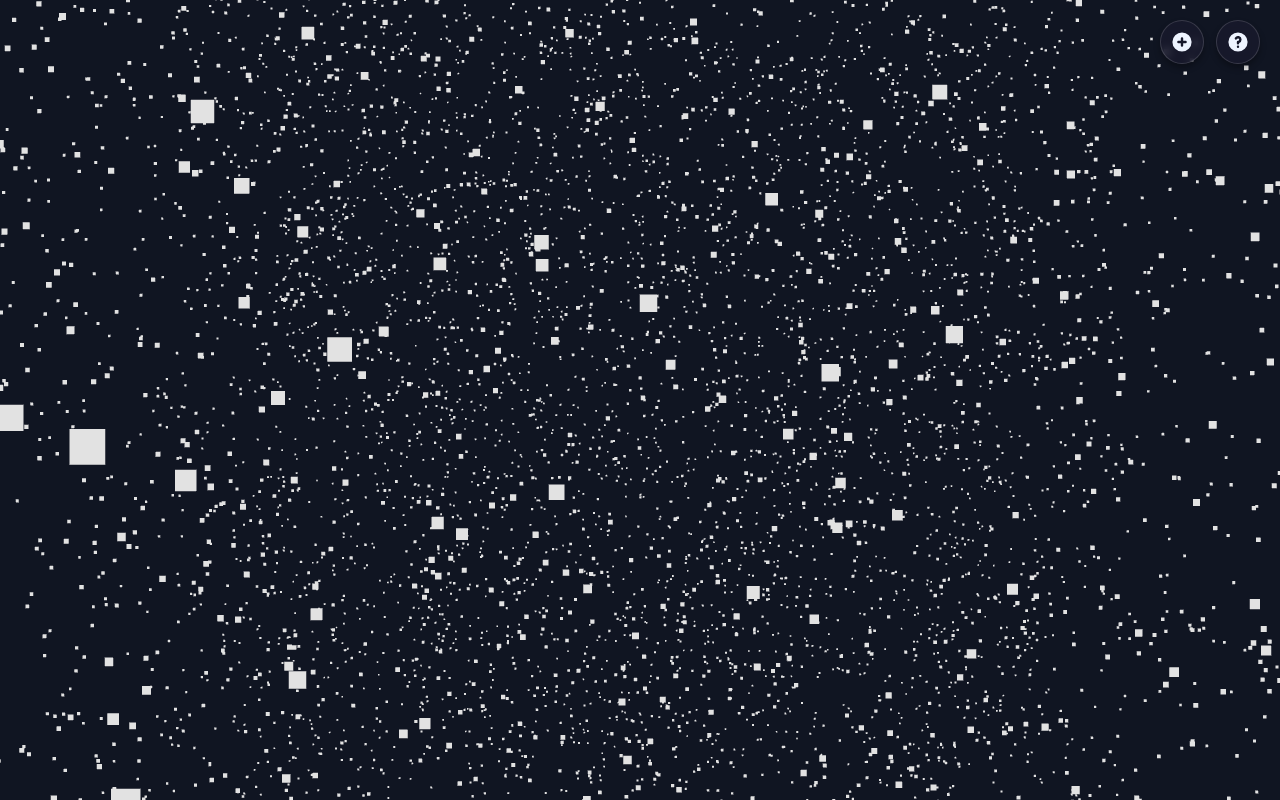
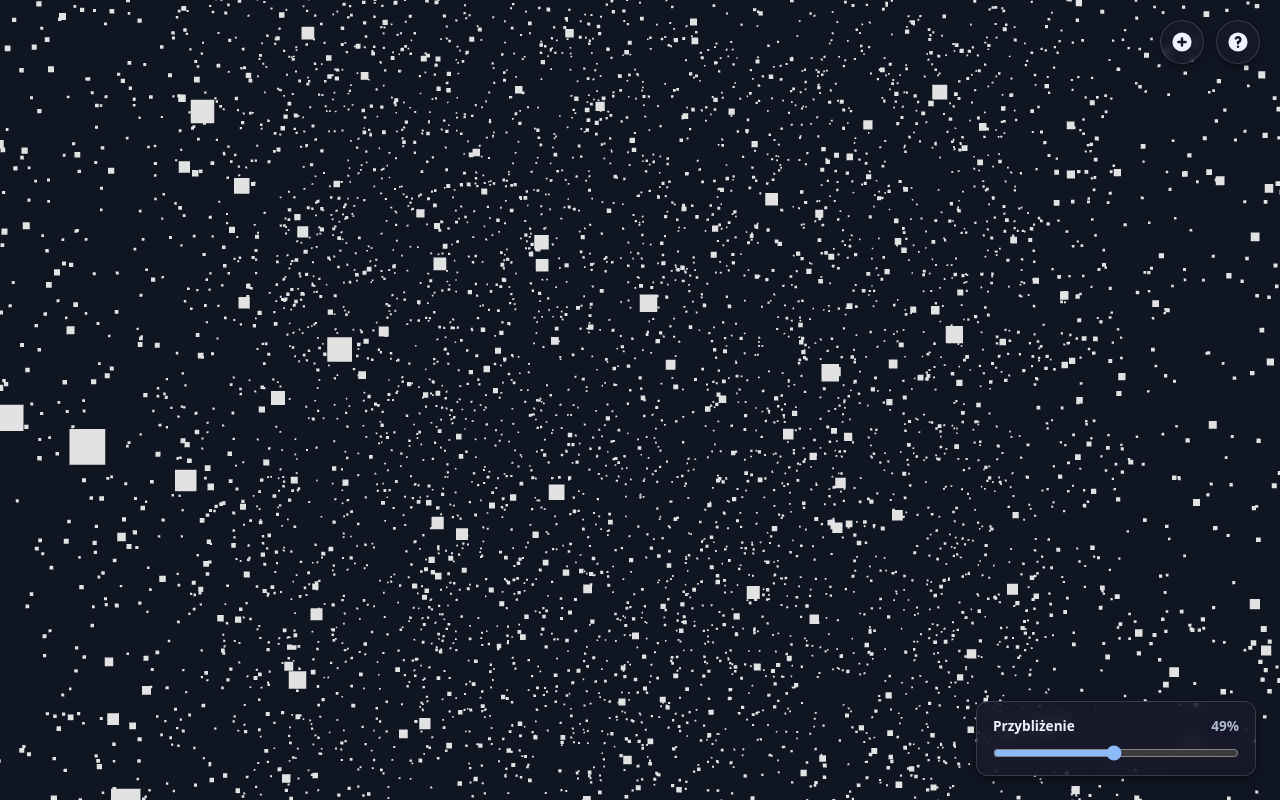
Before and after one commit to Vilczyca/wizualizacja, a React (Vite) app in the folder FE/: page / in a window 1280 px wide. Built offline with nearby package versions, Linux system fonts and the light colour scheme.

Commit message:
Zoom slider + bug fix

```diff
--- a/FE/src/App.css
+++ b/FE/src/App.css
@@ -15,6 +15,51 @@
 
 .scene-layer canvas {
   display: block;
+}
+
+.zoom-control {
+  position: absolute;
+  right: 24px;
+  bottom: 24px;
+  z-index: 1;
+  width: min(280px, calc(100vw - 32px));
+  padding: 14px 16px 12px;
+  border: 1px solid var(--color-border-strong);
+  border-radius: var(--radius-control);
+  background: var(--color-control-surface);
+  color: var(--color-text);
+  box-shadow: var(--shadow-control);
+  backdrop-filter: blur(8px);
+  -webkit-backdrop-filter: blur(8px);
+}
+
+.zoom-control-heading {
+  display: flex;
+  align-items: center;
+  justify-content: space-between;
+  gap: 12px;
+  margin-bottom: 8px;
+  font-size: 0.85rem;
+  font-weight: 600;
+}
+
+.zoom-control output {
+  color: var(--color-text-muted);
+  font-variant-numeric: tabular-nums;
+}
+
+.zoom-control input[type="range"] {
+  display: block;
+  width: 100%;
+  height: 20px;
+  margin: 0;
+  accent-color: var(--color-accent);
+  cursor: pointer;
+}
+
+.zoom-control input[type="range"]:focus-visible {
+  outline: 2px solid var(--color-focus);
+  outline-offset: 3px;
 }
 
 .app-toolbar {
@@ -214,6 +259,11 @@
 }
 
 @media (max-width: 520px) {
+  .zoom-control {
+    right: 16px;
+    bottom: 16px;
+  }
+
   .modal-backdrop {
     padding: 16px;
   }
--- a/FE/src/components/scene/Scene3D.tsx
+++ b/FE/src/components/scene/Scene3D.tsx
@@ -1,8 +1,50 @@
+import { useRef, useState, type ComponentRef } from "react";
 import { Canvas } from "@react-three/fiber";
 import { OrbitControls } from "@react-three/drei";
 import { PointCloud } from "./PointCloud";
+import { ZoomControl } from "../ui/ZoomControl";
+
+const MIN_DISTANCE = 12;
+const MAX_DISTANCE = 200;
+
+function distanceToZoom(distance: number) {
+  return (
+    (100 * Math.log(MAX_DISTANCE / distance)) /
+    Math.log(MAX_DISTANCE / MIN_DISTANCE)
+  );
+}
+
+function zoomToDistance(zoom: number) {
+  return MAX_DISTANCE * (MIN_DISTANCE / MAX_DISTANCE) ** (zoom / 100);
+}
 
 export function Scene3D() {
+  const controlsRef = useRef<ComponentRef<typeof OrbitControls>>(null);
+  const [zoom, setZoom] = useState(distanceToZoom(50));
+
+  const handleControlsChange = () => {
+    const controls = controlsRef.current;
+    if (controls) {
+      setZoom(distanceToZoom(controls.object.position.distanceTo(controls.target)));
+    }
+  };
+
+  const handleZoomChange = (value: number) => {
+    setZoom(value);
+
+    const controls = controlsRef.current;
+    if (!controls) return;
+
+    const direction = controls.object.position
+      .clone()
+      .sub(controls.target)
+      .normalize();
+    controls.object.position
+      .copy(controls.target)
+      .addScaledVector(direction, zoomToDistance(value));
+    controls.update();
+  };
+
   return (
     <div className="scene-layer">
       <Canvas
@@ -10,10 +52,17 @@ export function Scene3D() {
         dpr={[1, 1.5]}
         frameloop="demand"
       >
-        <OrbitControls makeDefault />
+        <OrbitControls
+          ref={controlsRef}
+          makeDefault
+          minDistance={MIN_DISTANCE}
+          maxDistance={MAX_DISTANCE}
+          onChange={handleControlsChange}
+        />
 
         <PointCloud />
       </Canvas>
+      <ZoomControl value={zoom} onChange={handleZoomChange} />
     </div>
   );
 }
--- /dev/null
+++ b/FE/src/components/ui/ZoomControl.tsx
@@ -0,0 +1,25 @@
+interface ZoomControlProps {
+  value: number;
+  onChange: (value: number) => void;
+}
+
+export function ZoomControl({ value, onChange }: ZoomControlProps) {
+  return (
+    <div className="zoom-control">
+      <div className="zoom-control-heading">
+        <label htmlFor="scene-zoom">Przybliżenie</label>
+        <output htmlFor="scene-zoom">{Math.round(value)}%</output>
+      </div>
+      <input
+        id="scene-zoom"
+        type="range"
+        min="0"
+        max="100"
+        step="1"
+        value={value}
+        aria-label="Przybliżenie widoku"
+        onChange={(event) => onChange(Number(event.currentTarget.value))}
+      />
+    </div>
+  );
+}
```
